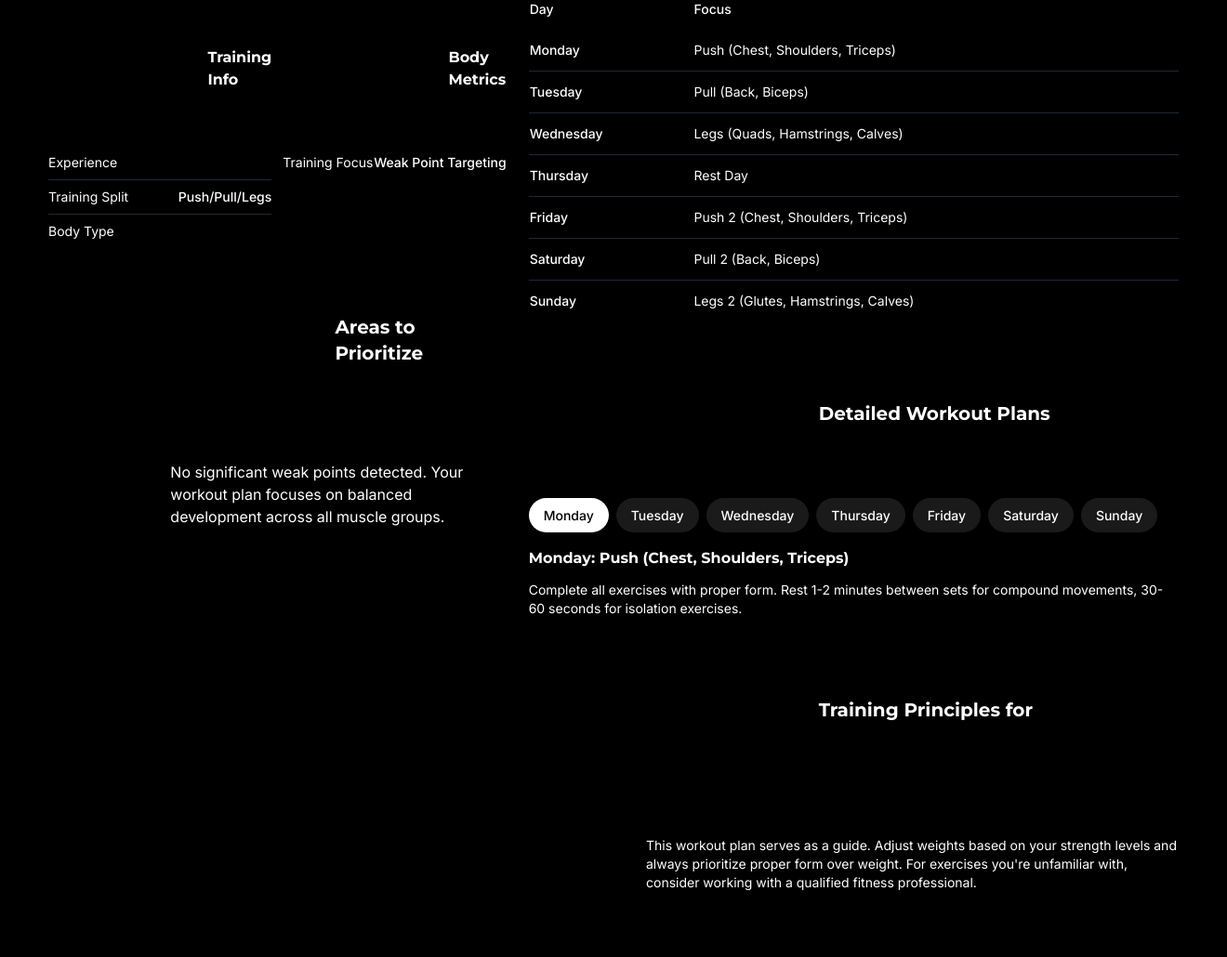
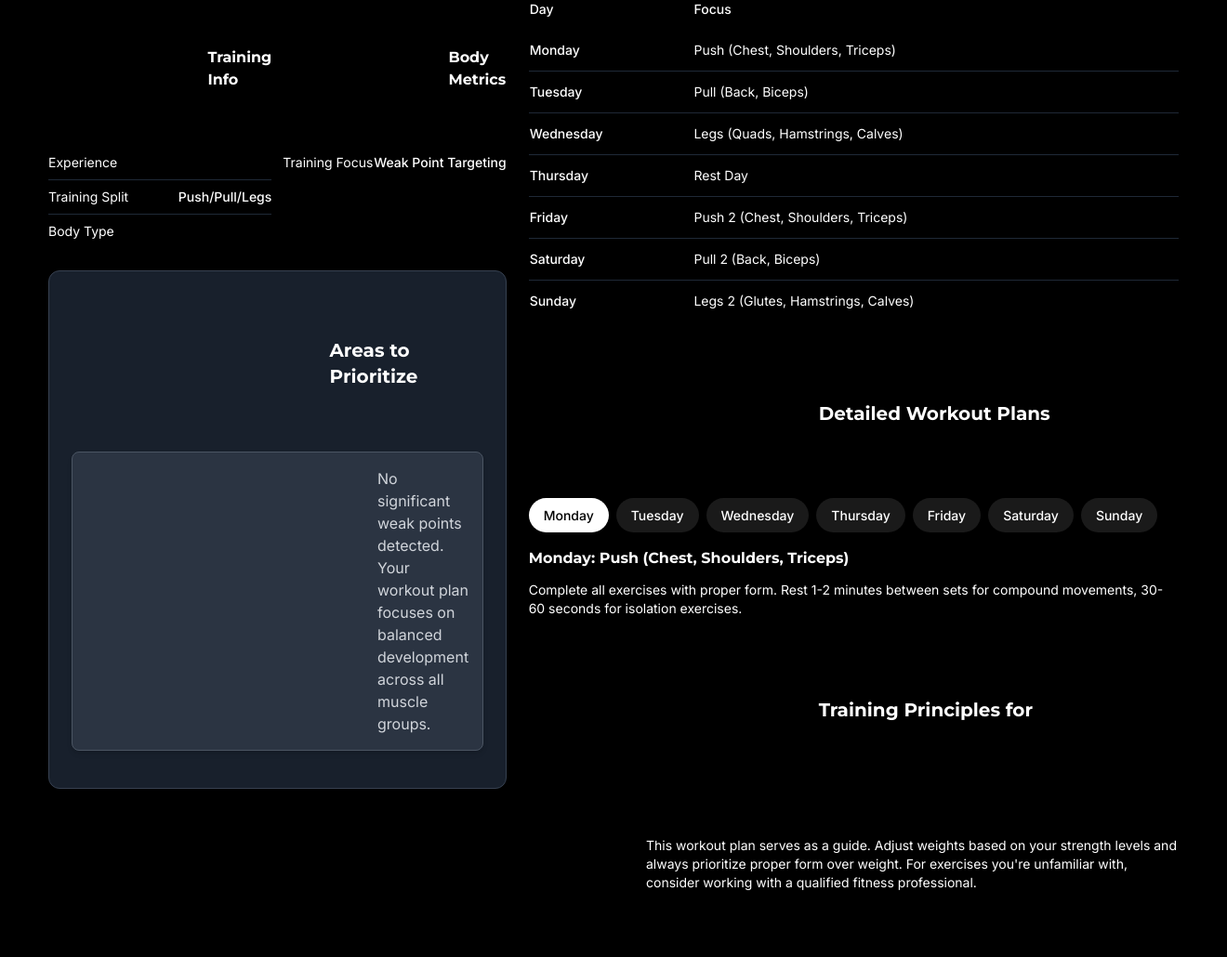
Before and after one commit to roarista/MyGeneticsApp, a Flask app: template templates/tailwind_workout.html in a window 1320 px wide. Shown: the part 603-1633 px from the top of the page at 93% size. Run offline with Flask 3, Linux system fonts and the light colour scheme; the template is opened without the code that fills it, so the values that code supplies are empty; some libraries are stand-ins or nearby versions.

Commit message:
Enhance workout page UI with Tailwind CSS: improved styling, layout, animations (AOS), and interactive elements.  Addressed minor linter error.
Replit-Commit-Author: Agent
Replit-Commit-Session-Id: 5eae1df4-39a3-4e13-a46d-53261f462b2a
Replit-Commit-Screenshot-Url: https://storage.googleapis.com/screenshot-production-us-central1/d539a280-1894-4a5b-a6d6-6a4b81966c40/b9d3d59d-a0cf-4776-bcf3-ea1f83d3cc09.jpg

```diff
--- a/templates/tailwind_workout.html
+++ b/templates/tailwind_workout.html
@@ -92,26 +92,29 @@
         </div>
 
         <!-- Weak Points Section -->
-        <div class="fitness-card">
-            <div class="flex items-center gap-3 mb-4">
-                <svg class="icon text-fitness-red">
+        <div class="fitness-card bg-gray-800/80 backdrop-blur-sm p-6 rounded-xl border border-gray-700 shadow-lg" data-aos="fade-up" data-aos-delay="200">
+            <div class="flex items-center gap-3 mb-5">
+                <svg class="icon text-red-500">
                     <use xlink:href="#icon-alert-triangle"></use>
                 </svg>
-                <h3 class="text-xl font-bold">Areas to Prioritize</h3>
+                <h3 class="text-xl font-bold text-white">Areas to Prioritize</h3>
             </div>
 
             {% if weak_points|length > 0 %}
             <div class="mb-4">
-                <ul class="space-y-3">
+                <ul class="space-y-4 mt-3">
                     {% for weak_point in weak_points %}
-                    <li class="fitness-card bg-fitness-darkgray p-3">
-                        <div class="flex items-start gap-2">
-                            <svg class="icon icon-sm text-fitness-red mt-1">
+                    <li class="bg-gray-700/60 p-4 rounded-lg border border-gray-600 hover:bg-gray-700/80 transition-colors duration-300 shadow-md">
+                        <div class="flex items-start gap-3">
+                            <svg class="icon icon-sm text-red-400 mt-1 flex-shrink-0">
                                 <use xlink:href="#icon-target"></use>
                             </svg>
                             <div>
-                                <span class="font-medium text-fitness-red">{{ weak_point.name }}</span>
-                                <p class="text-sm text-fitness-gray mt-1">
+                                <span class="font-medium text-red-400 text-lg">{{ weak_point.name }}</span>
+                                <div class="mt-2 w-full bg-gray-800 rounded-full h-2.5">
+                                    <div class="bg-gradient-to-r from-red-600 to-red-400 h-2.5 rounded-full" style="width: 45%"></div>
+                                </div>
+                                <p class="text-gray-300 mt-2">
                                     This area shows potential for improvement. We've added specialized exercises to target this weak point.
                                 </p>
                             </div>
@@ -121,12 +124,12 @@
                 </ul>
             </div>
             {% else %}
-            <div class="fitness-card bg-fitness-darkgray mb-4">
-                <div class="flex items-center gap-2">
-                    <svg class="icon text-fitness-accent">
+            <div class="bg-gray-700/60 p-4 rounded-lg border border-gray-600 hover:bg-gray-700/80 transition-colors duration-300 shadow-md mb-4">
+                <div class="flex items-start gap-3">
+                    <svg class="icon text-green-400 flex-shrink-0 mt-1">
                         <use xlink:href="#icon-smile"></use>
                     </svg>
-                    <p class="text-fitness-gray">
+                    <p class="text-gray-300">
                         No significant weak points detected. Your workout plan focuses on balanced development across all muscle groups.
                     </p>
                 </div>
@@ -135,22 +138,22 @@
 
             <!-- Specialized Exercises for Weak Points -->
             {% if specialized_exercises|length > 0 %}
-            <div>
-                <h4 class="text-lg font-bold mb-3 text-fitness-accent">Specialized Exercises</h4>
-                <div class="space-y-3">
+            <div class="mt-6" data-aos="fade-up" data-aos-delay="300">
+                <h4 class="text-lg font-bold mb-4 text-blue-400">Specialized Exercises</h4>
+                <div class="space-y-4">
                     {% for exercise in specialized_exercises %}
-                    <div class="fitness-card bg-fitness-darkgray p-3">
-                        <div class="flex items-start gap-2">
-                            <svg class="icon icon-sm text-blue-500 mt-1">
+                    <div class="bg-gray-700/80 backdrop-blur-sm p-4 rounded-xl border border-gray-600 shadow-lg hover:bg-gray-700/90 transition-all duration-300">
+                        <div class="flex items-start gap-3">
+                            <svg class="icon icon-sm text-blue-400 mt-1 flex-shrink-0">
                                 <use xlink:href="#icon-zap"></use>
                             </svg>
                             <div>
-                                <span class="font-medium text-blue-500">{{ exercise.name }}</span>
-                                <div class="text-xs text-fitness-gray flex gap-4 mt-2">
-                                    <span>{{ exercise.sets }} sets</span>
-                                    <span>{{ exercise.reps }}</span>
+                                <span class="font-medium text-blue-400 text-lg">{{ exercise.name }}</span>
+                                <div class="flex flex-wrap gap-3 mt-3">
+                                    <span class="bg-blue-900/50 text-blue-300 px-3 py-1 rounded-full text-sm">{{ exercise.sets }} sets</span>
+                                    <span class="bg-blue-900/50 text-blue-300 px-3 py-1 rounded-full text-sm">{{ exercise.reps }}</span>
                                 </div>
-                                <p class="text-sm text-fitness-gray mt-1">{{ exercise.focus }}</p>
+                                <p class="text-gray-300 mt-3">{{ exercise.focus }}</p>
                             </div>
                         </div>
                     </div>
```
